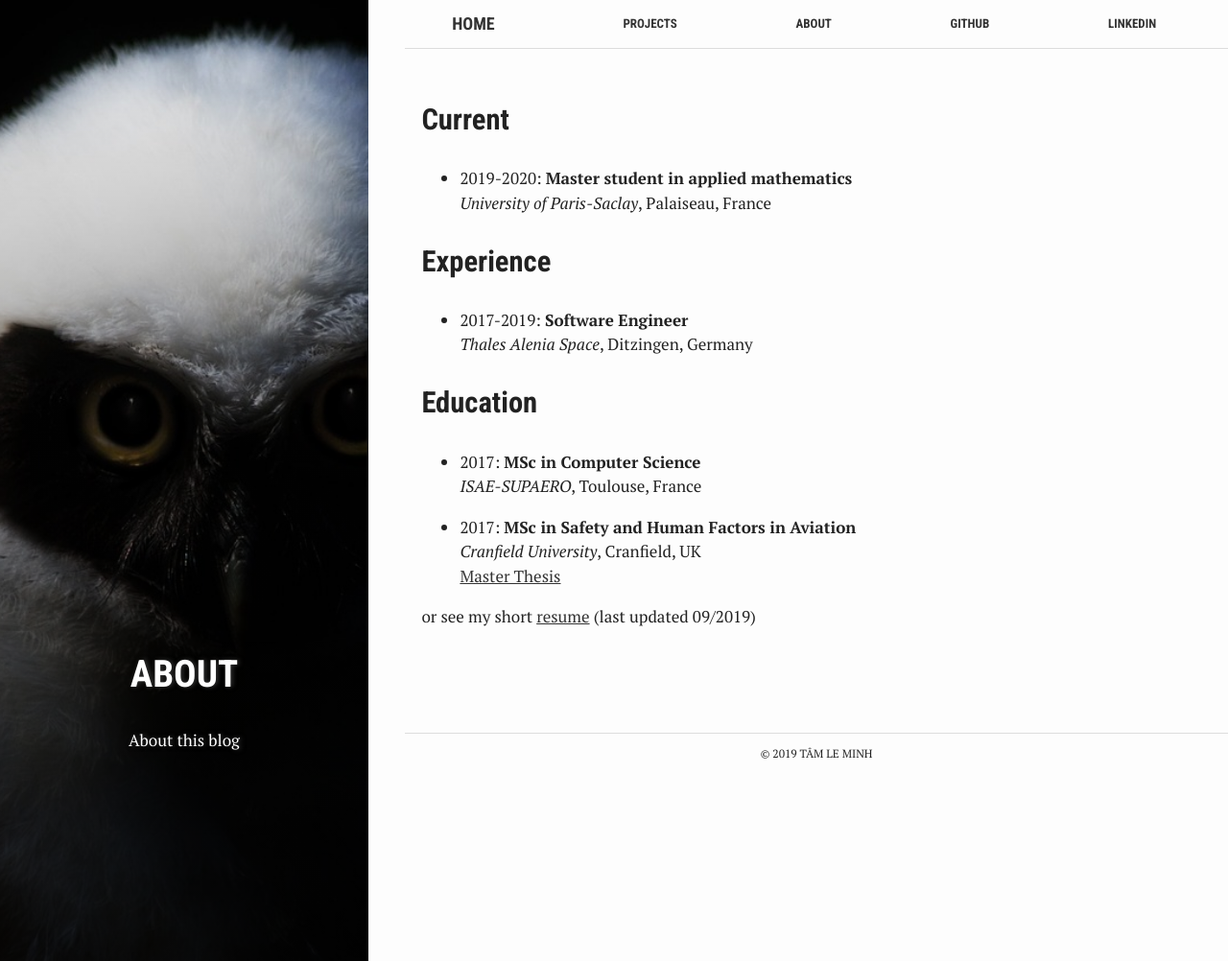
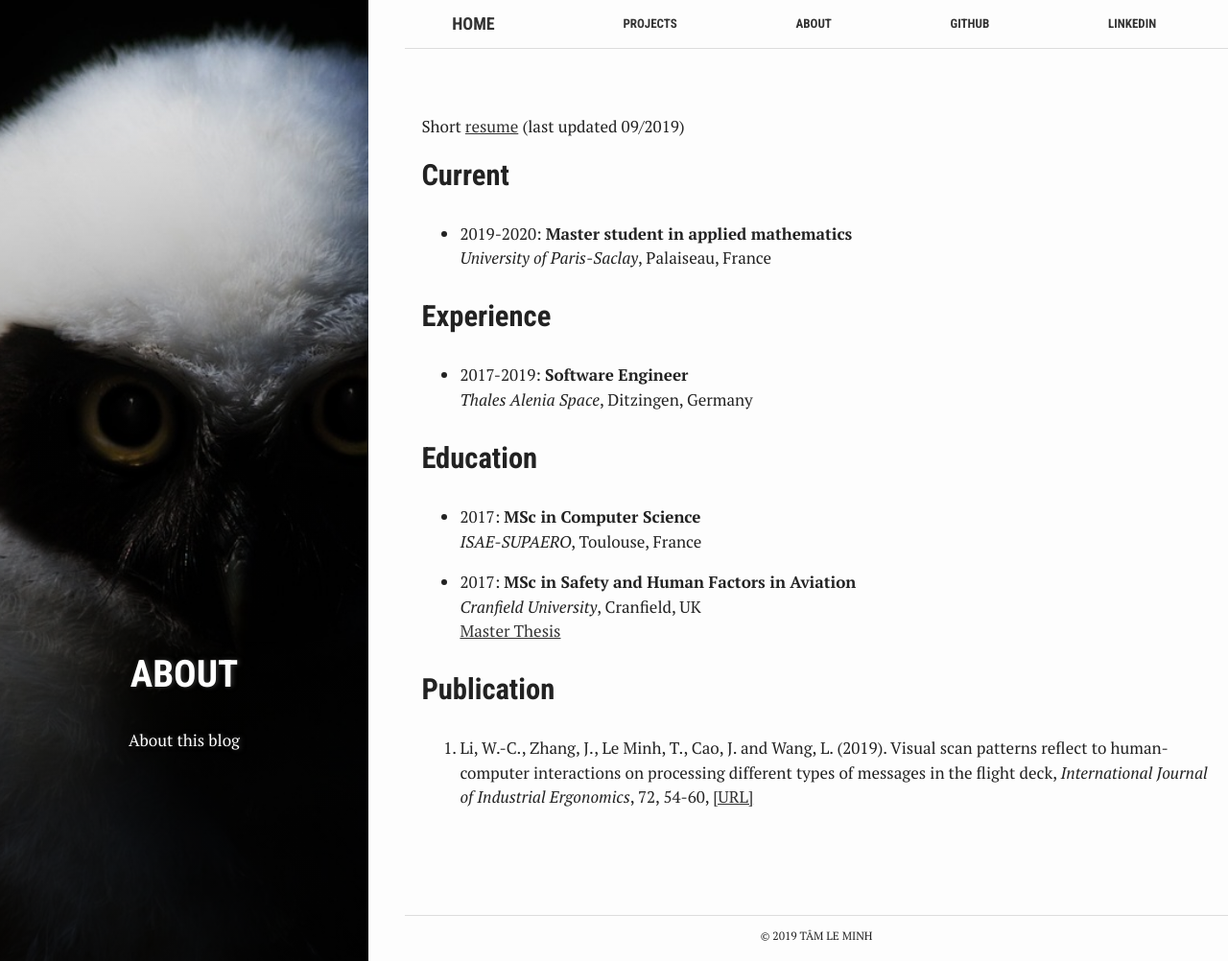
Before and after one commit to tam-leminh/tam-leminh.github.io_old, a Jekyll site: the page built from 2-about.md, in a window 1280 px wide and 1002 px high. Shown: the whole window at 96% size. Built offline with Jekyll 4.4.1, drawn with Linux system fonts in a browser that asks for light colours.

Commit message:
UPDATE 2019-12-11

```diff
--- a/2-about.md
+++ b/2-about.md
@@ -7,6 +7,8 @@ permalink: /about/
 summary: "About this blog"
 active: about
 ---
+
+Short [resume]({{ "/assets/pdfs/resume_short_en.pdf" | relative_url }}) (last updated 09/2019)
 
 ## Current
 
@@ -27,5 +29,8 @@ active: about
 *Cranfield University*, Cranfield, UK
 [Master Thesis]({{ "/assets/pdfs/Master_Thesis-Le_Minh-Tam-Cranfield.pdf" | relative_url }})
 
+## Publication
 
-or see my short [resume]({{ "/assets/pdfs/resume_short_en.pdf" | relative_url }}) (last updated 09/2019)
+1. Li, W.-C., Zhang, J., Le Minh, T., Cao, J. and Wang, L. (2019). Visual scan patterns reflect to
+human-computer interactions on processing different types of messages in the flight deck, *International
+Journal of Industrial Ergonomics*, 72, 54-60, [\[URL\]]( https://doi.org/10.1016/j.ergon.2019.04.003 )
```
Also changed, not shown: 1-projects.md (+1 -1 lines), index.html (+9 -8 lines).
